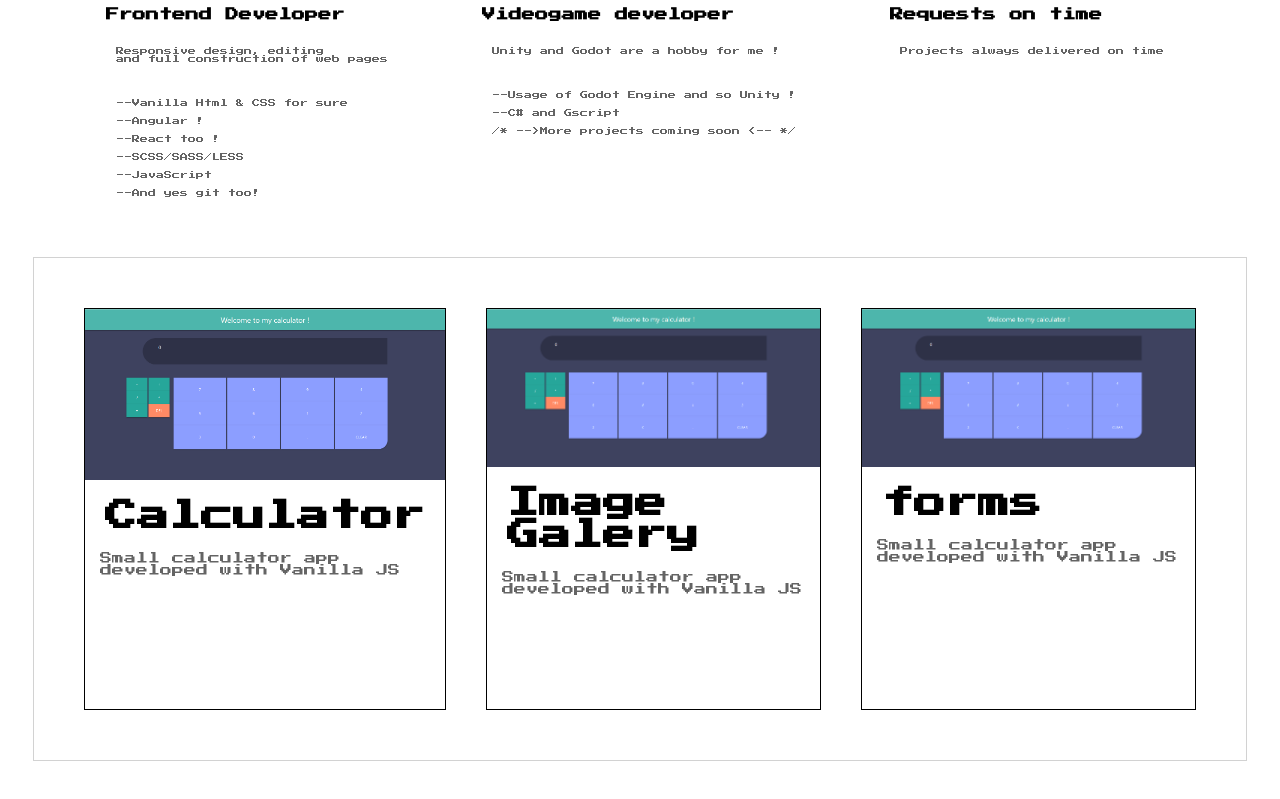
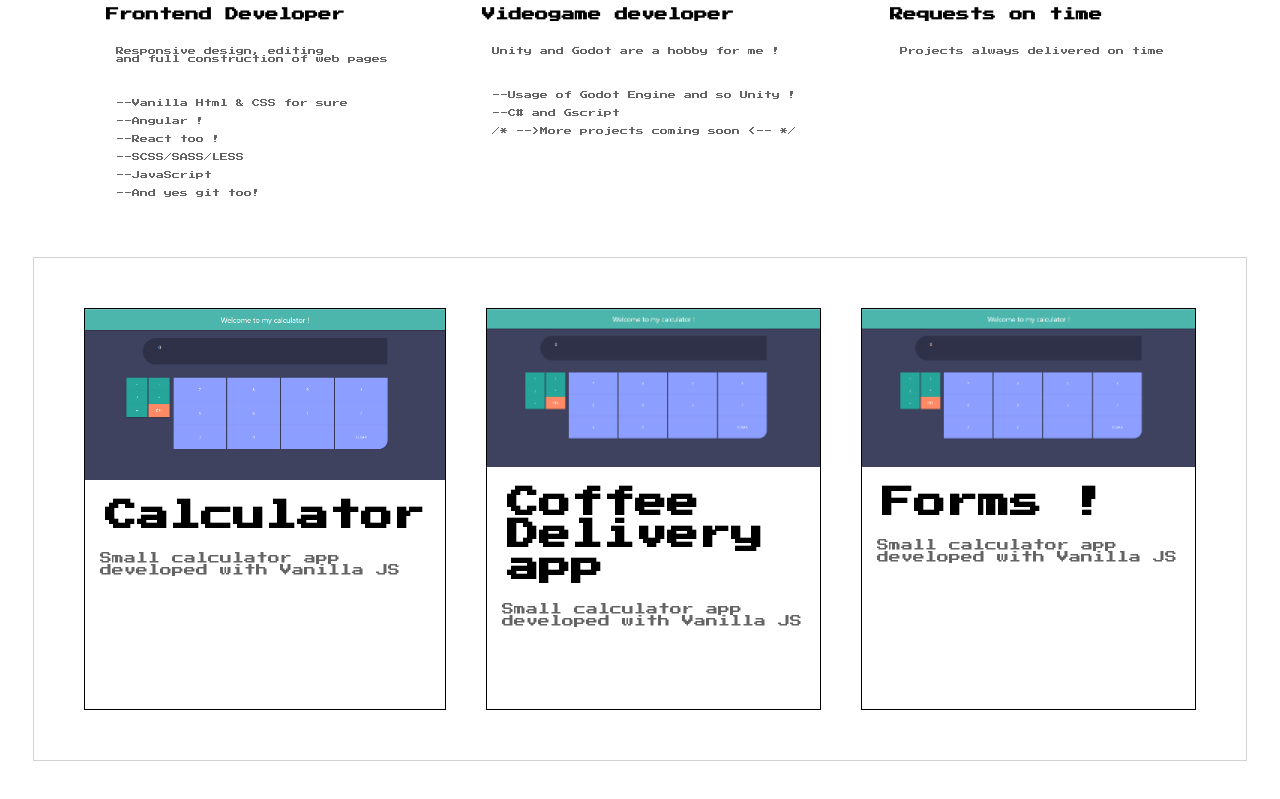
Before and after one commit to StormNotes/NgPort, an Angular app: page / in a window 1280 px wide. Shown: the part 597-1396 px from the top of the page. Built offline with nearby package versions, Linux system fonts and the light colour scheme.

Commit message:
time to work on a coffee app asap

```diff
--- a/src/app/port/pages.ts
+++ b/src/app/port/pages.ts
@@ -1,17 +1,18 @@
 export const pages = [
     {
         pageName: 'Calculator',
-        img:'../../assets/images/calc.png',
-        description:'Small calculator app developed with Vanilla JS'
+        img: '../../assets/images/calc.png',
+        url: 'https://stormnotes.github.io/calcu/',
+        description: 'Small calculator app developed with Vanilla JS'
     },
     {
-      pageName: 'Image Galery',
-      img:'../../assets/images/calc.png',
-      description:'Small calculator app developed with Vanilla JS'
+      pageName: 'Coffee Delivery app',
+      img: '../../assets/images/calc.png',
+      description: 'Small calculator app developed with Vanilla JS'
     },
     {
-      pageName: 'forms',
-      img:'../../assets/images/calc.png',
-      description:'Small calculator app developed with Vanilla JS'
+      pageName: 'Forms !',
+      img: '../../assets/images/calc.png',
+      description: 'Small calculator app developed with Vanilla JS'
     }
 ]
--- a/src/app/port/port.component.html
+++ b/src/app/port/port.component.html
@@ -1,7 +1,7 @@
 <div class="container">
    <div *ngFor=' let page of pages'  class="card-container">
      <img src="{{page.img}}" alt="">
-      <h1><a href=""  target="_blank">{{page.pageName}}</a></h1>
+      <h1><a href="{{page.url}}"  target="_blank">{{page.pageName}}</a></h1>
        <p>{{page.description}}</p>
     </div>
 </div>
--- a/src/app/port/port.component.ts
+++ b/src/app/port/port.component.ts
@@ -1,5 +1,5 @@
 import { Component, OnInit } from '@angular/core';
-import { pages } from '../port/pages'
+import { pages } from '../port/pages';
 @Component({
   selector: 'app-port',
   templateUrl: './port.component.html',
```
